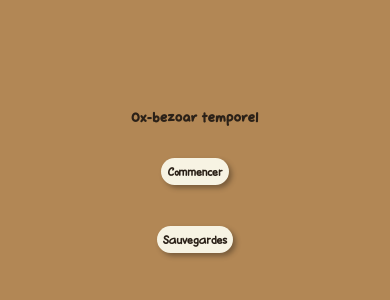
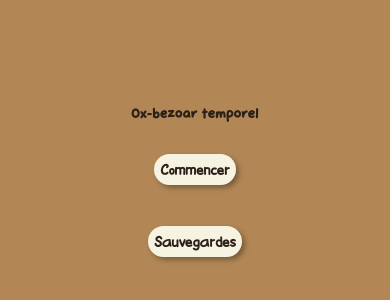
Before and after one commit to fenrir0wulf/webapp-creative-Benoit-Dana-TingYung-William, a Vue app in the folder ox-bezoar/: page /#/ in a window 390 px wide. Shown: the part 236-536 px from the top of the page. Built offline with nearby package versions, Linux system fonts and the light colour scheme.

Commit message:
boutons responsive

```diff
--- a/ox-bezoar/src/style.css
+++ b/ox-bezoar/src/style.css
@@ -69,7 +69,7 @@ button {
   background-color: var(--beige);
   color: var(--brunsombre);
   font-family: "Moyudan";
-  font-size: 110%;
+  font-size: 1.8vh;
   font-weight: bold;
   margin: 1%;
   padding: 6px;
@@ -129,7 +129,7 @@ button:hover {
     background-color: var(--beige);
     color: var(--brunsombre);
     font-family: "Moyudan";
-    font-size: 12px;
+    font-size: 1.8vh;
   }
 
   button:hover {
```
